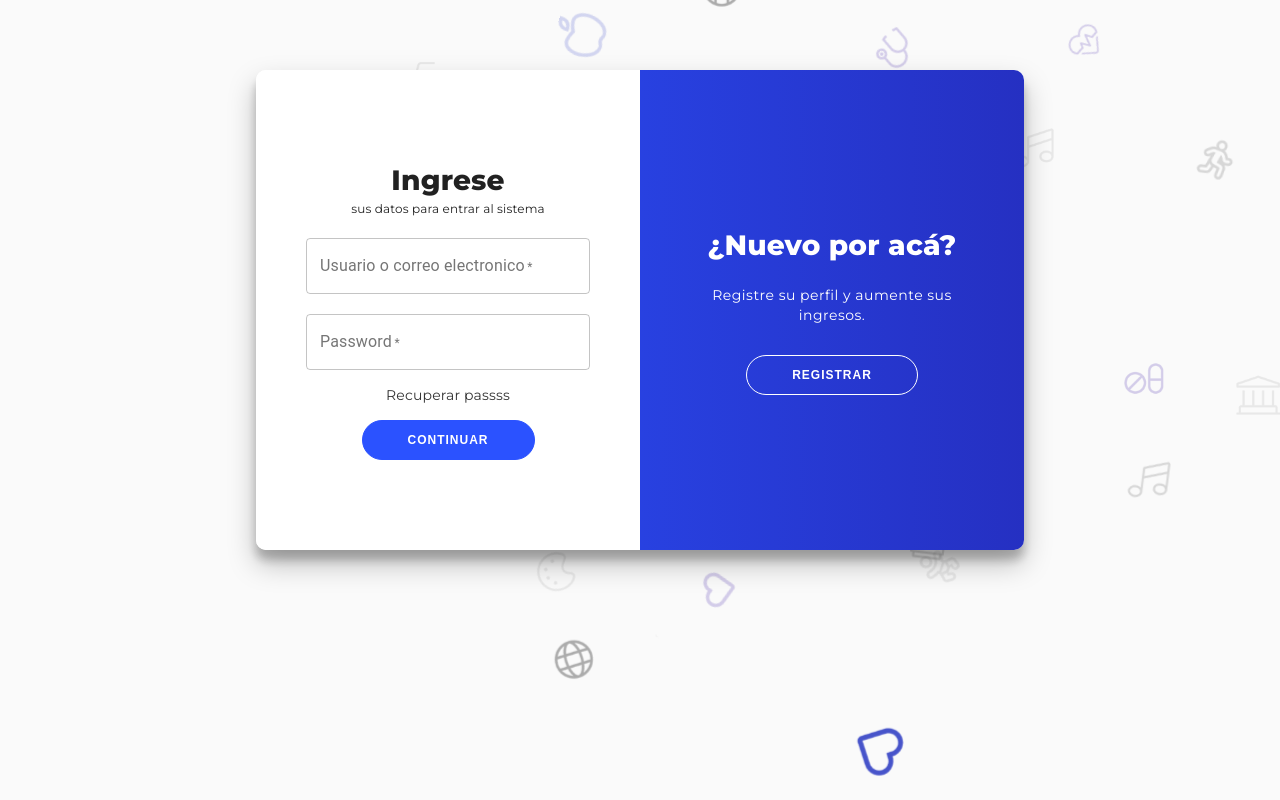
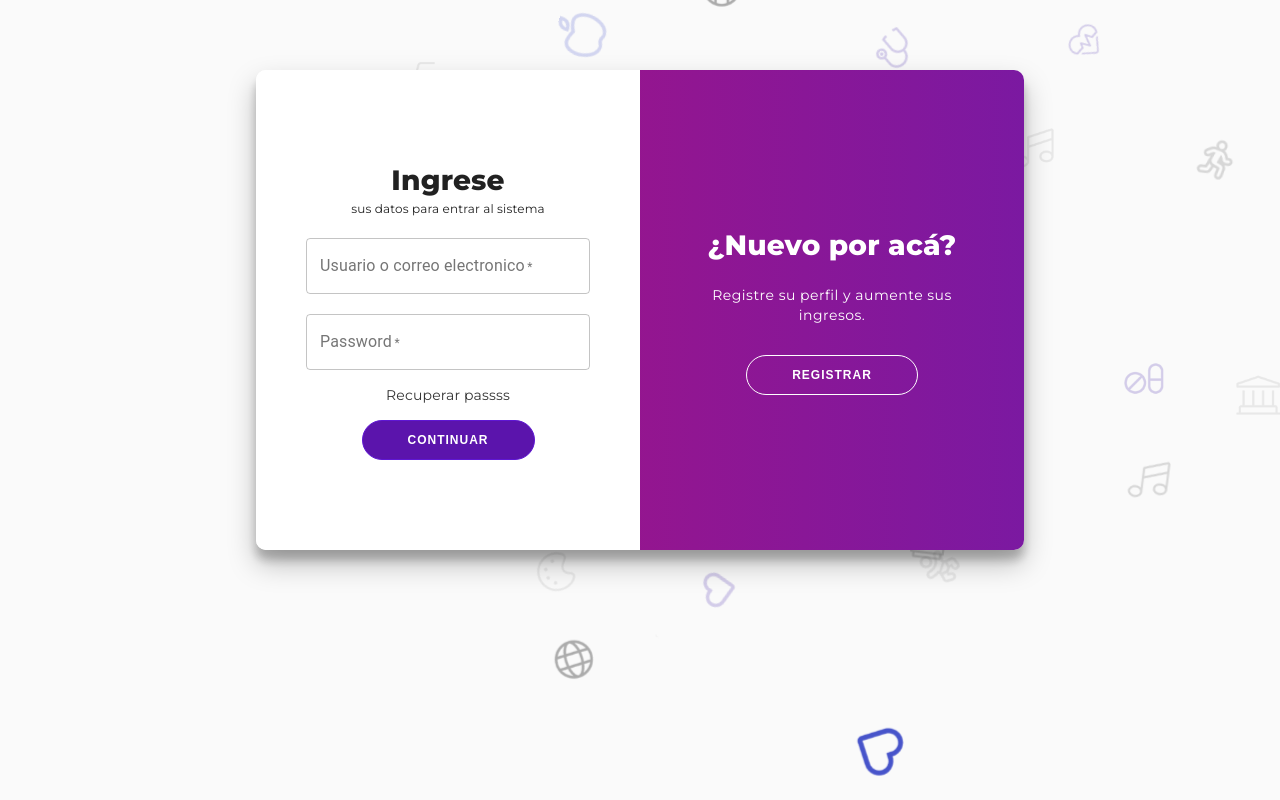
Before and after one commit to Sistema-profesionales/frontend-sistema-profesionales, a React (Create React App) app: page / in a window 1280 px wide. Built offline with nearby package versions, Linux system fonts and the light colour scheme.

Commit message:
modify functions to hooks

```diff
--- a/src/views/login/index.js
+++ b/src/views/login/index.js
@@ -1,5 +1,5 @@
 /* eslint-disable jsx-a11y/anchor-is-valid */
-import React, { useState } from 'react';
+import React, { useState, useRef } from 'react';
 import Avatar from '@material-ui/core/Avatar';
 import Button from '@material-ui/core/Button';
 import CssBaseline from '@material-ui/core/CssBaseline';
@@ -50,20 +50,28 @@ const useStyles = makeStyles(theme => ({
 
 
 
-function frontSignUp () {
-  const container = document.getElementById('container');
-	container.classList.add("right-panel-active");
-}
 
-function frontSignIn () {
-  const container = document.getElementById('container');
-	container.classList.remove("right-panel-active");
-}
+
 
 
 
 export default function SignUp() {
+
+
   const classes = useStyles();
+
+  const container = useRef(null);
+
+
+  const frontSignUp = () => {
+  	container.current.classList.add("right-panel-active");
+  }
+
+
+  const frontSignIn = () => {
+    container.current.classList.remove("right-panel-active")
+  }
+
 
   const data = {
     "login": "camilo",
@@ -98,7 +106,7 @@ export default function SignUp() {
 
 
     <Container component="main" maxWidth="xl">
-      <div className="container" id="container">
+      <div className="container" ref={container} >
         <div className="form-container sign-up-container">
 
           <form action="#" style={{boder:'3px solid red'}}>
--- a/src/views/login/login.css
+++ b/src/views/login/login.css
@@ -102,8 +102,8 @@ a {
 
 button {
 	border-radius: 20px;
-	border: 1px solid rgb(43, 82, 255);
-	background-color: rgb(43, 82, 255);
+	border: 1px solid rgb(95, 23, 211);
+	background-color: rgb(91, 20, 172);
 	color: #FFFFFF;
 	font-size: 12px;
 	font-weight: bold;
@@ -218,7 +218,7 @@ input {
 .overlay {
 	background: #FF416C;
 	background: -webkit-linear-gradient(to right, rgb(43, 82, 255), rgb(65, 78, 255));
-	background: linear-gradient(to right, rgb(43, 82, 255), rgb(37, 48, 194));
+	background: linear-gradient(to right, rgb(172, 18, 126), rgb(123, 25, 161));
 	background-repeat: no-repeat;
 	background-size: cover;
 	background-position: 0 0;
```
